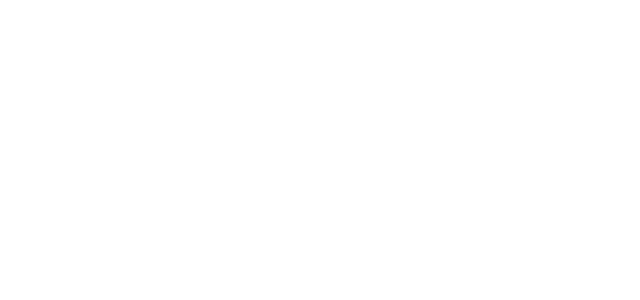
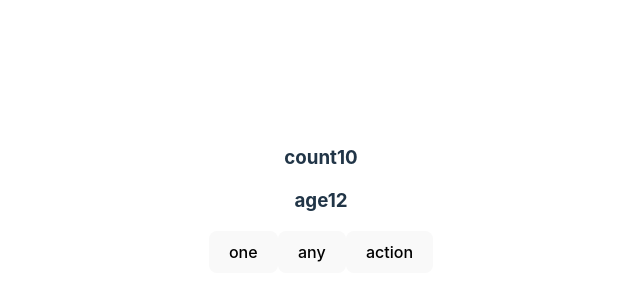
Before and after one commit to YangZebin-Rafi/Selleri-UI, a Vue app: page / in a window 1280 px wide. Shown: the part 200-500 px from the top of the page, without its empty margins (319-959 px from the left). Built offline with nearby package versions, Linux system fonts and the light colour scheme.

Commit message:
chore:test pinia

```diff
--- a/package.json
+++ b/package.json
@@ -10,6 +10,7 @@
   },
   "dependencies": {
     "pinia": "^2.0.22",
+    "pinia-plugin-persist": "^1.0.0",
     "vue": "^3.2.37"
   },
   "devDependencies": {
--- a/src/App.vue
+++ b/src/App.vue
@@ -1,10 +1,10 @@
 <script setup lang="ts">
-import second from 'first'
+import HelloWorld from '@/components/HelloWorld.vue'
 </script>
 
 <template>
   <div>
-
+    <HelloWorld></HelloWorld>
   </div>
 </template>
 
--- a/src/components/HelloWorld.vue
+++ b/src/components/HelloWorld.vue
@@ -1,12 +1,31 @@
 <script setup lang="ts">
 import { ref } from 'vue'
+import { useStore } from '@/store/index'
+let store = useStore()
+// 直接修改count只能修改单个数据
+// $patch可同时修改多个
+const add = () => {
+  // store.$patch({
+  //   count: store.count + 1,
+  //   age:store.age + 2
+  // })
+  // 或者传递方法修改
+  store.$patch(state => {
+    state.count++;
+    state.age++;
+  })
+}
 
-
-const count = ref(0)
 </script>
 
 <template>
-
+  <div>
+    <h3>count{{store.count}}</h3>
+    <h3>age{{store.age}}</h3>
+    <button @click="store.count++,store.age++">one</button>
+    <button @click="add()">any</button>
+    <button @click="store.piniaAdd()">action</button>
+  </div>
 </template>
 
 <style scoped>
--- a/src/main.ts
+++ b/src/main.ts
@@ -2,10 +2,14 @@
 import './style.css'
 import App from './App.vue'
 import { createPinia } from 'pinia'
+// 下面是我们安装的固化插件。
+import piniaPersist from 'pinia-plugin-persist'
 
 const app = createApp(App);
 const pinia = createPinia();
 
+pinia.use(piniaPersist);
+
 app.use(pinia);
 
 app.mount('#app')
--- a/src/store/index.ts
+++ b/src/store/index.ts
@@ -1,15 +1,28 @@
 // 想要使用必须先引入 defineStore；
 import { defineStore } from 'pinia';
 export const useStore = defineStore('main', {
-  state(){
+  state() {
     return {
-      count: 10
+      count: 10,
+      age: 12,
+      name: '123'
     }
   },
-  getters:{ // 相当于vue里面的计算属性，可以缓存数据
+  persist: { //  固化插件
+    enabled: true, // 开启存储
+    strategies: [ // 指定存储的位置以及存储的变量都有哪些，该属性可以不写，
+      //在不写的情况下，默认存储到 sessionStorage 里面,默认存储 state 里面的所有数据。
+      { storage: localStorage, paths: ["count"] },
+      // paths 是一个数组，如果写了 就会只存储 count 变量，当然也可以写多个。
+    ]
+  },
+  getters: { // 相当于vue里面的计算属性，可以缓存数据
 
   },
-  actions:{ // 可以通过actions 方法，改变 state 里面的值。
-
+  actions: {
+    // 放这里处理相对复杂的数据
+    piniaAdd() {
+      this.count++;
+    }
   }
 })
```
Also changed, not shown: 1 other file (tests, documents, lock files or other folders).
